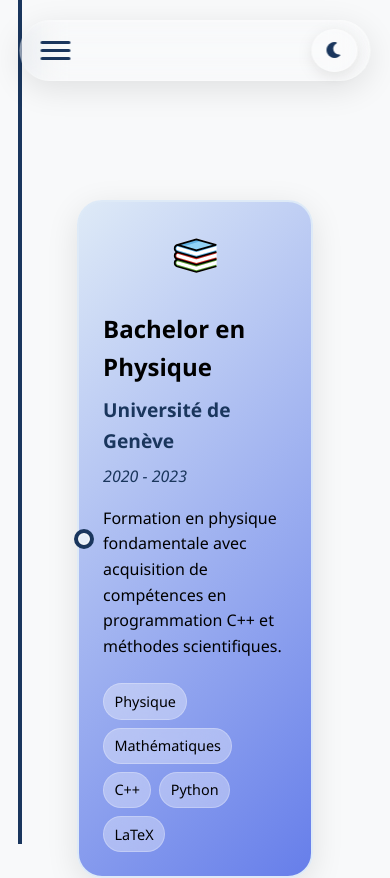
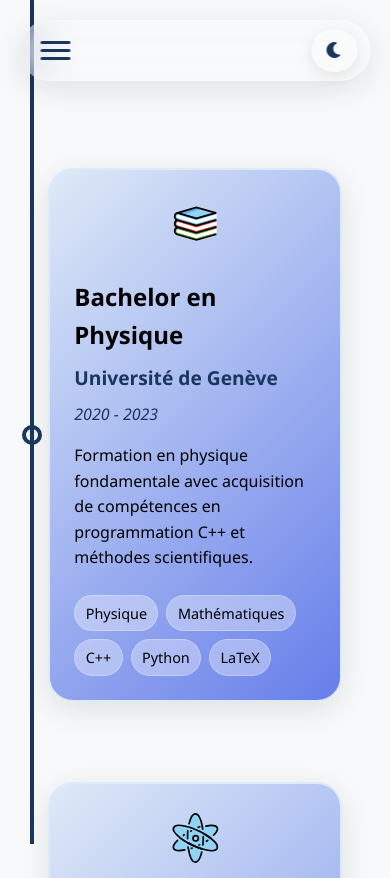
Before and after one commit to mael-sil/site-perso, a Vue app: page /formation in a window 390 px wide. Shown: the top 878 px of the page. Built offline with nearby package versions, Linux system fonts and the light colour scheme; the HTML template or start-up script is replaced by a standard one.

Commit message:
Update responsive styles in Contact, Formation, and Projets pages to enhance layout and usability across different screen sizes. Adjust media query breakpoints and refine padding for better visual consistency.

```diff
--- a/src/pages/Contact.vue
+++ b/src/pages/Contact.vue
@@ -156,9 +156,10 @@
   transform: translateY(-2px);
 }
 
-@media (max-width: 768px) {
+@media (max-width: 1030px) {
   .contact {
     padding: 2rem 1rem;
+    padding-top: calc(120px + 2rem);
   }
 
   h1 {
--- a/src/pages/Formation.vue
+++ b/src/pages/Formation.vue
@@ -182,15 +182,19 @@
     margin-bottom: 3rem;
   }
 
+  .formation-container {
+    padding: 0;
+  }
+
 
 
   .route-line {
-    left: 20px;
+    left: 2rem;
     top: 0;
   }
 
   .route-point {
-    left: 20px;
+    left: 0;
   }
 }
 
--- a/src/pages/Projets.vue
+++ b/src/pages/Projets.vue
@@ -245,6 +245,7 @@
   flex-direction: column;
   justify-content: space-between;
   align-items: flex-start;
+  width: 100%;
 }
 
 .project-content-text {
```
